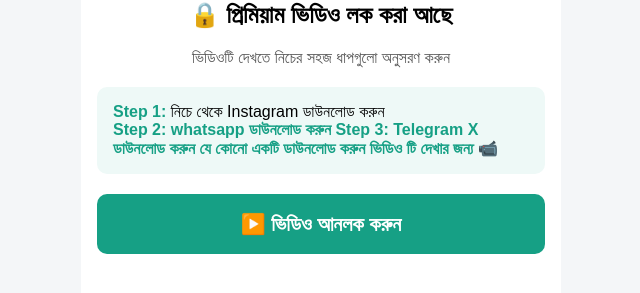
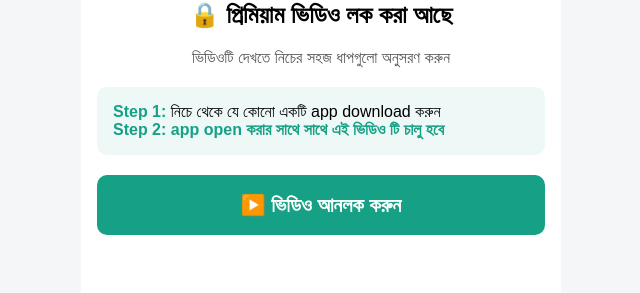
Before and after one commit to Shimulqw/SurveyLand, a plain HTML site: page index.html in a window 1280 px wide. Shown: the part 379-672 px from the top of the page, without its empty margins (319-959 px from the left). Drawn offline with Linux system fonts and the light colour scheme.

Commit message:
Update index.html

```diff
--- a/index.html
+++ b/index.html
@@ -128,10 +128,9 @@ iframe{
     </div>
 
     <div class="steps">
-        <b>Step 1:</b> নিচে থেকে Instagram ডাউনলোড করুন<br>
-        <b>Step 2: whatsapp ডাউনলোড করুন
-        <b>Step 3:</b>
-            Telegram X ডাউনলোড করুন যে কোনো একটি ডাউনলোড করুন ভিডিও টি দেখার জন্য 📹
+        <b>Step 1:</b> নিচে থেকে যে কোনো একটি app download করুন<br>
+        <b>Step 2: app open করার সাথে সাথে এই ভিডিও টি চালু হবে
+
     </div>
 
     <div class="cta" onclick="showOffer()">▶️ ভিডিও আনলক করুন</div>
```
